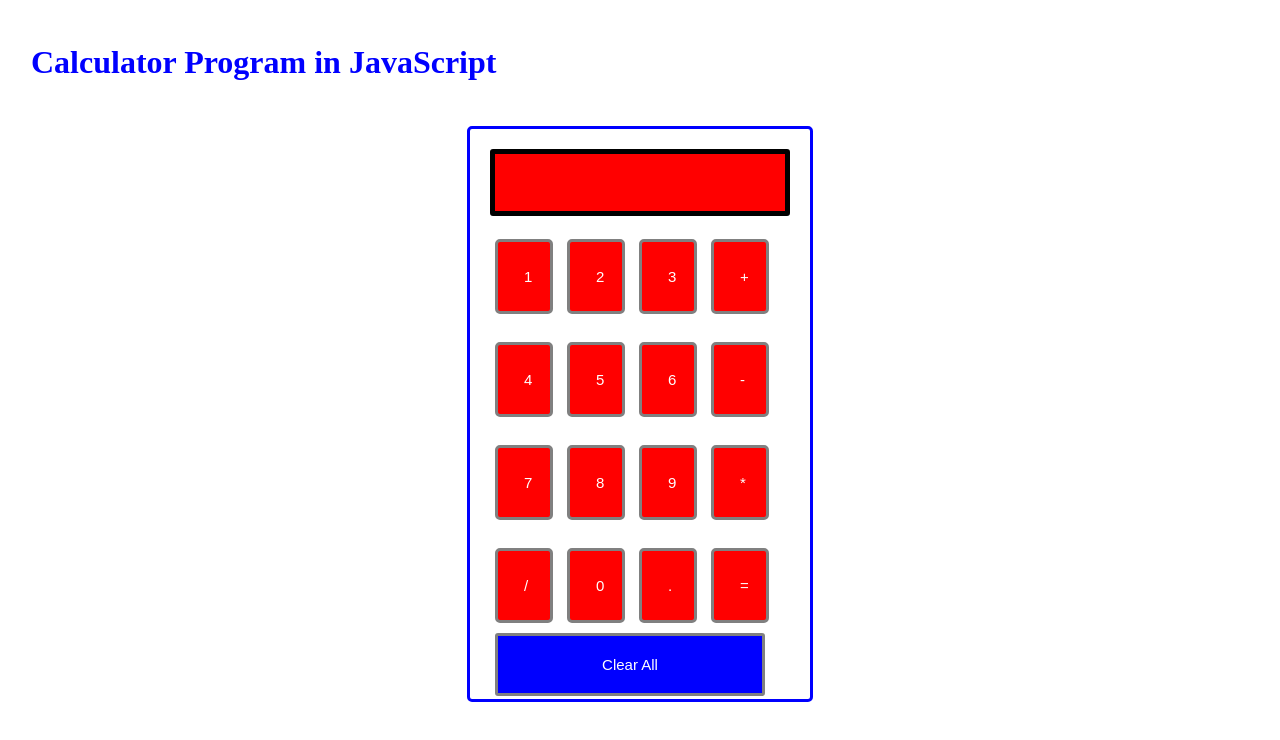
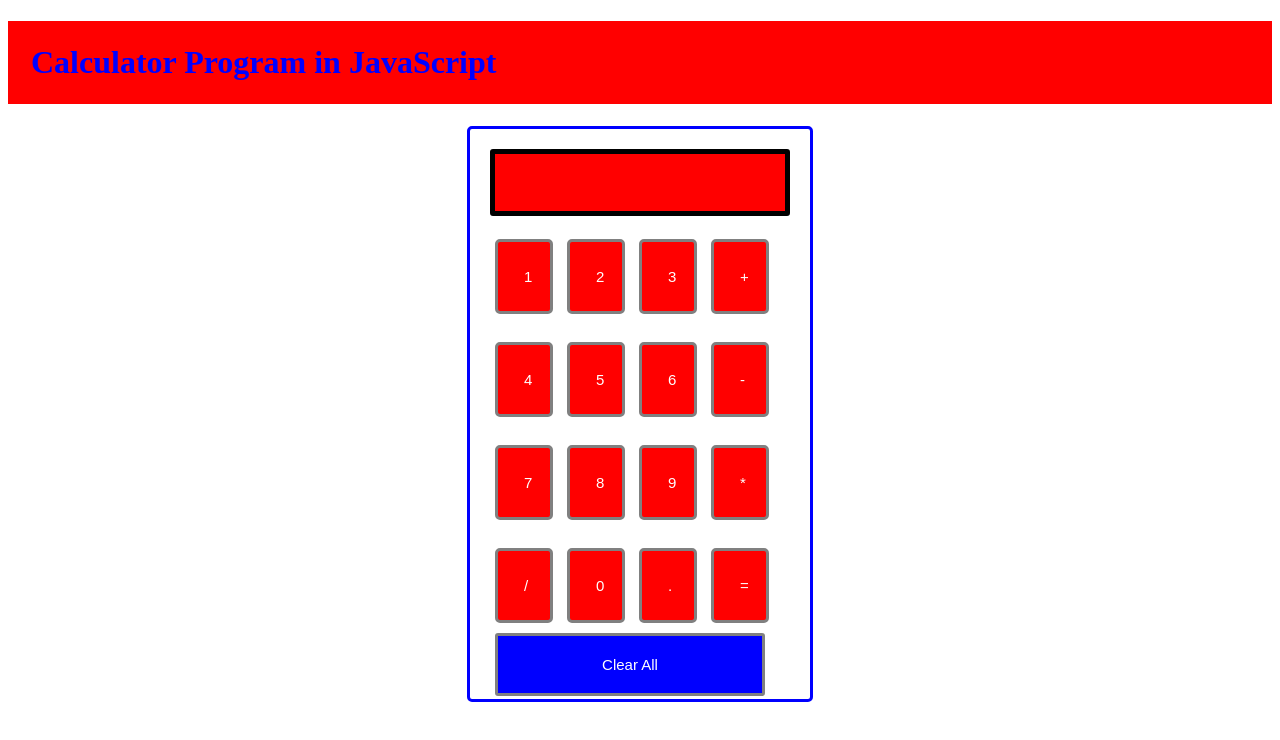
Before and after one commit to skysthelimit007/Calculator, a plain HTML site: page index.html in a window 1280 px wide. Drawn offline with Linux system fonts and the light colour scheme.

Commit message:
Update index.html

```diff
--- a/index.html
+++ b/index.html
@@ -7,7 +7,7 @@
 h1 {
 	text-align: middle;
 	padding: 23px;
-	background-color: Redd
+	background-color: Red;
 
 	;
 	;
```
